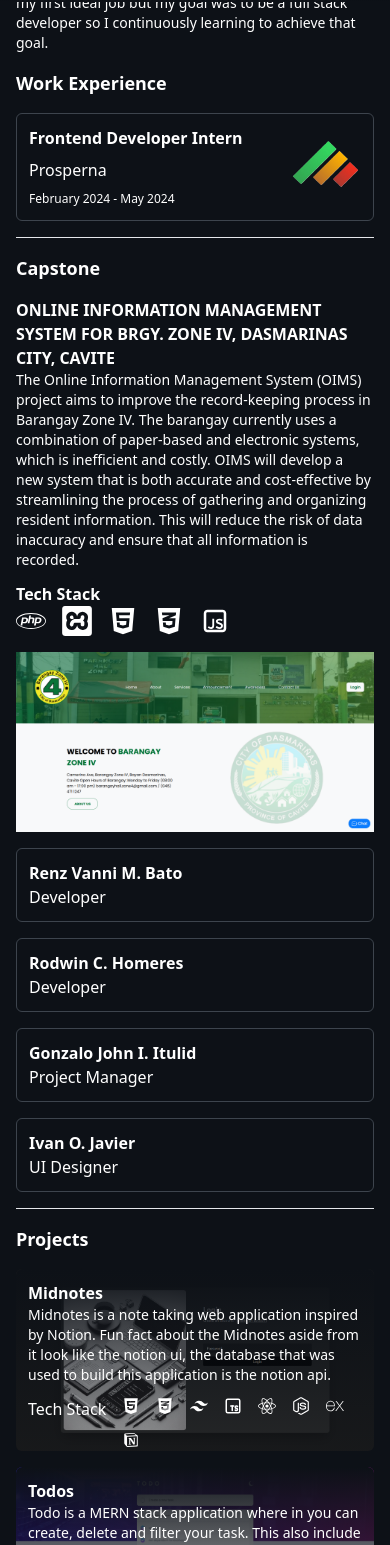
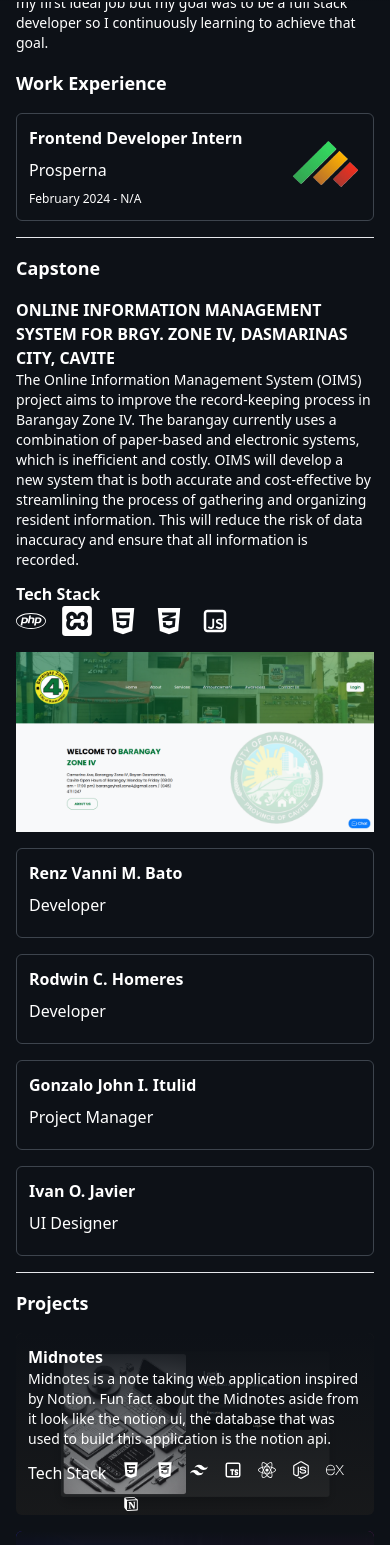
Before and after one commit to RenzVanni/portfolio-003, a React (Vite) app: page / in a window 390 px wide. Shown: the part 842-2387 px from the top of the page. Built offline with nearby package versions, Linux system fonts and the light colour scheme.

Commit message:
fix components

```diff
--- a/src/components/Cards.tsx
+++ b/src/components/Cards.tsx
@@ -1,54 +1,37 @@
-import { motion } from "framer-motion";
-import Icons from "./Icons";
-import Context from "./Context";
-import { Projects_Prop } from "../types/project_type";
-
-const Cards = ({ item, index }: { item: Projects_Prop; index: number }) => {
+const Cards = ({
+  name = "N/A",
+  role = "N/A",
+  company = "N/A",
+  isWork,
+  startDate = "N/A",
+  endDate = "N/A",
+  logo,
+}: {
+  name?: string;
+  role?: string;
+  company?: string;
+  isWork?: boolean;
+  startDate?: string;
+  endDate?: string;
+  logo?: string;
+}) => {
   return (
-    <motion.div
-      initial={{ x: 50, opacity: 0 }}
-      whileInView={{ x: 0, opacity: 1 }}
-      transition={{
-        x: { type: "spring", stiffness: 50 },
-        opacity: { duration: 0.5 },
-      }}
-      key={index}
-      className="relative flex justify-end rounded-md overflow-hidden "
-    >
-      <div className="absolute overflow-y-scroll inset-0 bg-gradient-to-t to-main from-header/20 md:bg-gradient-to-r">
-        <div className=" p-3 md:w-1/2">
-          <p className="font-semibold ">{item?.title}</p>
-          <Context>{item?.context}</Context>
-
-          <div className="flex space-x-4 mb-3">
-            <div className="min-w-fit h-fit">
-              <p className="min-w-full">Tech Stack</p>
-            </div>
-            <Icons icons={item.techs} size="lg" />
-          </div>
-
-          <div className="flex items-center space-x-4">
-            <div className="min-w-fit h-fit">
-              <p className="min-w-full">Links</p>
-            </div>
-
-            <Icons
-              icons={item.linksIcon}
-              linkData={item.link}
-              size="lg"
-              link={true}
-            />
-          </div>
+    <div className="border border-border flex justify-between p-3 rounded-md">
+      <div className="">
+        <p className="text-white font-semibold mb-2">{isWork ? role : name}</p>
+        <p className="text-white mb-2">{isWork ? company : role}</p>
+        {isWork && (
+          <p className="text-white text-[12px]">
+            {startDate} - {endDate || "Present"}
+          </p>
+        )}
+      </div>
+      {isWork && (
+        <div className="w-[70px] flex items-center">
+          <img src={logo} alt="logo" className="w-full object-cover" />
         </div>
-      </div>
-      <div className=" md:w-1/2 h-full">
-        <img
-          src={item?.hero}
-          alt="images"
-          className="w-full h-full object-cover"
-        />
-      </div>
-    </motion.div>
+      )}
+    </div>
   );
 };
 
--- a/src/components/Icons.tsx
+++ b/src/components/Icons.tsx
@@ -18,13 +18,13 @@ const Icons = ({
         const Icon = item;
         return link && linkData ? (
           <motion.div
+            key={index}
             initial={{ opacity: 0 }}
             whileInView={{ opacity: 1 }}
             transition={{ opacity: { duration: 0.8 } }}
           >
-            <a key={index} href={linkData[index]} target="_blank">
+            <a href={linkData[index]} target="_blank">
               <Icon
-                key={index}
                 className={`text-white ${
                   size ? `text-${size}` : "text-3xl"
                 }hover:scale-110 cursor-pointer`}
@@ -33,12 +33,12 @@ const Icons = ({
           </motion.div>
         ) : (
           <motion.div
+            key={index}
             initial={{ opacity: 0 }}
             whileInView={{ opacity: 1 }}
             transition={{ opacity: { duration: 1, delay: 0.3 } }}
           >
             <Icon
-              key={index}
               className={`text-white ${size ? `text-${size}` : "text-3xl"}`}
             />
           </motion.div>
--- /dev/null
+++ b/src/components/ProjectCards.tsx
@@ -0,0 +1,54 @@
+import { motion } from "framer-motion";
+import Icons from "./Icons";
+import Context from "./Context";
+import { Projects_Prop } from "../types/project_type";
+
+const ProjectCards = ({ item }: { item: Projects_Prop }) => {
+  return (
+    <motion.div
+      initial={{ x: 50, opacity: 0 }}
+      whileInView={{ x: 0, opacity: 1 }}
+      transition={{
+        x: { type: "spring", stiffness: 50 },
+        opacity: { duration: 0.5 },
+      }}
+      className="relative flex justify-end rounded-md overflow-hidden "
+    >
+      <div className="absolute overflow-y-scroll inset-0 bg-gradient-to-t to-main from-header/20 md:bg-gradient-to-r">
+        <div className=" p-3 md:w-1/2">
+          <p className="font-semibold ">{item?.title}</p>
+          <Context>{item?.context}</Context>
+
+          <div className="flex space-x-4 mb-3">
+            <div className="min-w-fit h-fit">
+              <p className="min-w-full">Tech Stack</p>
+            </div>
+            <Icons icons={item.techs} size="lg" />
+          </div>
+
+          <div className="flex items-center space-x-4">
+            <div className="min-w-fit h-fit">
+              <p className="min-w-full">Links</p>
+            </div>
+
+            <Icons
+              icons={item.linksIcon}
+              linkData={item.link}
+              size="lg"
+              link={true}
+            />
+          </div>
+        </div>
+      </div>
+      <div className=" md:w-1/2 h-full">
+        <img
+          src={item?.hero}
+          alt="images"
+          className="w-full h-full object-cover"
+        />
+      </div>
+    </motion.div>
+  );
+};
+
+export default ProjectCards;
--- a/src/pages/AboutMe.tsx
+++ b/src/pages/AboutMe.tsx
@@ -3,6 +3,7 @@ import { workData } from "../data/work";
 import ContextTitle from "../components/ContextTitle";
 import Context from "../components/Context";
 import { NAVABOUTME } from "../constants/navigation";
+import Cards from "../components/Cards";
 
 const AboutMe = () => {
   return (
@@ -13,21 +14,14 @@ const AboutMe = () => {
 
       <div className="sm:grid grid-cols-2">
         {workData.map((item, index) => (
-          <div
+          <Cards
             key={index}
-            className="border border-border flex justify-between p-3 rounded-md"
-          >
-            <div className="">
-              <p className="text-white font-semibold mb-2">{item.role}</p>
-              <p className="text-white mb-2">{item.company}</p>
-              <p className="text-white text-[12px]">
-                {item.startDate} - {item.endDate || "Present"}
-              </p>
-            </div>
-            <div className="w-[70px] flex items-center">
-              <img src={item.logo} alt="logo" className="w-full object-cover" />
-            </div>
-          </div>
+            role={item?.role}
+            company={item?.company}
+            startDate={item?.startDate}
+            logo={item?.logo}
+            isWork={true}
+          />
         ))}
       </div>
     </div>
--- a/src/pages/Capstone.tsx
+++ b/src/pages/Capstone.tsx
@@ -3,6 +3,7 @@ import ContextTitle from "../components/ContextTitle";
 import Icons from "../components/Icons";
 import { NAVCAPSTONE } from "../constants/navigation";
 import Context from "../components/Context";
+import Cards from "../components/Cards";
 
 const Capstone = () => {
   return (
@@ -19,17 +20,16 @@ const Capstone = () => {
 
       <div className="xl:flex space-y-4 xl:space-y-0 xl:space-x-4">
         <div className="min-w-[300px] xl:w-1/2">
-          <img src={data?.hero} alt="image" className="w-full object-cover" />
+          <img
+            loading="lazy"
+            src={data?.hero}
+            alt="image"
+            className="w-full object-cover"
+          />
         </div>
         <div className="flex-1 space-y-4 sm:space-y-0 sm:grid grid-cols-2 gap-4">
           {data.devs.map((item, index) => (
-            <div key={index} className="border border-border p-3 rounded-md">
-              <div></div>
-              <div>
-                <p className="font-semibold">{item.name}</p>
-                <p className="text-white">{item.role}</p>
-              </div>
-            </div>
+            <Cards key={index} name={item?.name} role={item?.role} />
           ))}
         </div>
       </div>
--- a/src/pages/Projects.tsx
+++ b/src/pages/Projects.tsx
@@ -1,7 +1,7 @@
 import data from "../data/projects";
 import ContextTitle from "../components/ContextTitle";
 import { NAVPROJECTS } from "../constants/navigation";
-import Cards from "../components/Cards";
+import ProjectCards from "../components/ProjectCards";
 
 const Projects = () => {
   return (
@@ -9,7 +9,7 @@ const Projects = () => {
       <ContextTitle>Projects</ContextTitle>
       <div className="space-y-4 md:space-y-8 overflow-x-hidden">
         {data.map((item, index) => {
-          return <Cards item={item} index={index} />;
+          return <ProjectCards key={index} item={item} />;
         })}
       </div>
     </div>
```
